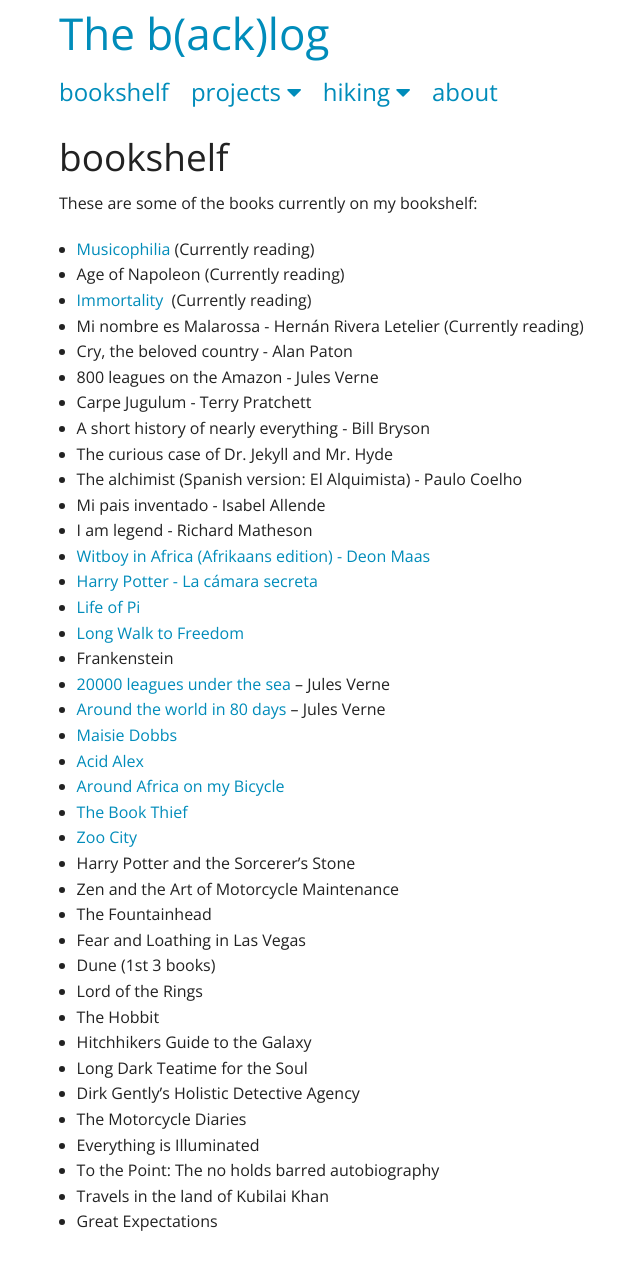
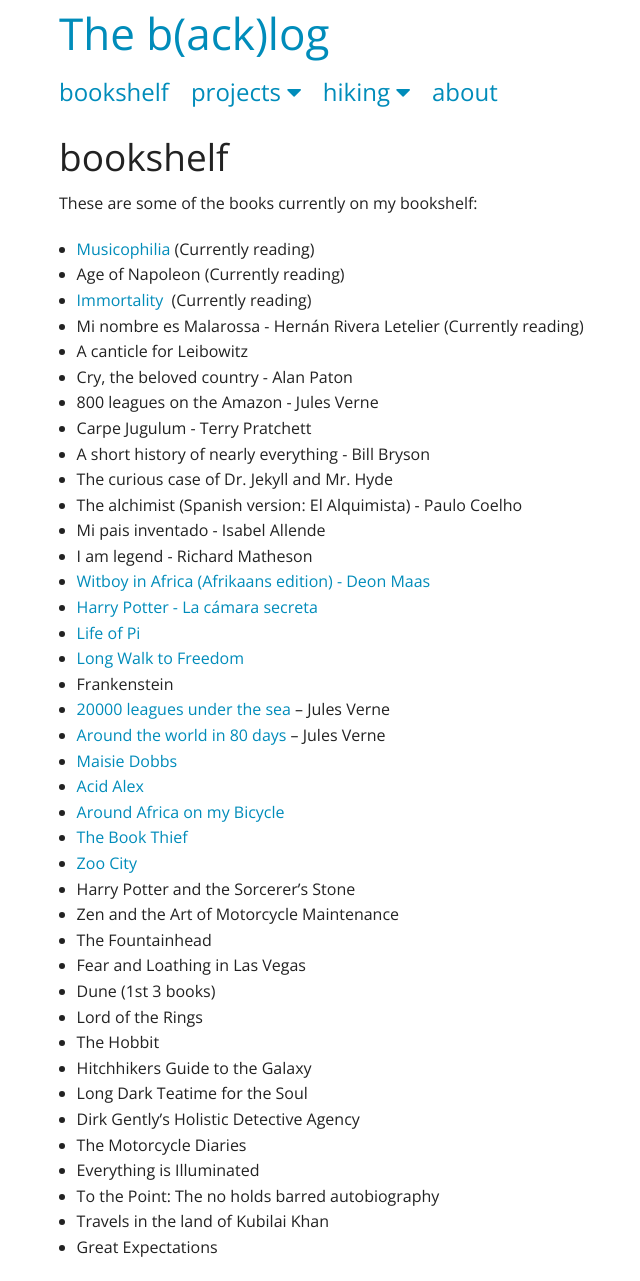
Before and after one commit to dirkcuys/thebacklog, a Jekyll site: the page built from bookshelf/index.md, in a window 1280 px wide. Shown: the whole page, without its empty margins (96-736 px from the left). Built offline with Jekyll 4.4.1, drawn with Linux system fonts in a browser that asks for light colours; nearby versions of some CDN libraries; before the commit the page ends 1255 px from its top, so only the background shows below that.

Commit message:
Update bookshelf

```diff
--- a/bookshelf/index.md
+++ b/bookshelf/index.md
@@ -9,6 +9,7 @@
 *   Age of Napoleon (Currently reading)
 *   [Immortality][3]  (Currently reading)
 *   Mi nombre es Malarossa - Hernán Rivera Letelier (Currently reading)
+*   A canticle for Leibowitz
 *   Cry, the beloved country - Alan Paton
 *   800 leagues on the Amazon - Jules Verne
 *   Carpe Jugulum - Terry Pratchett
```
